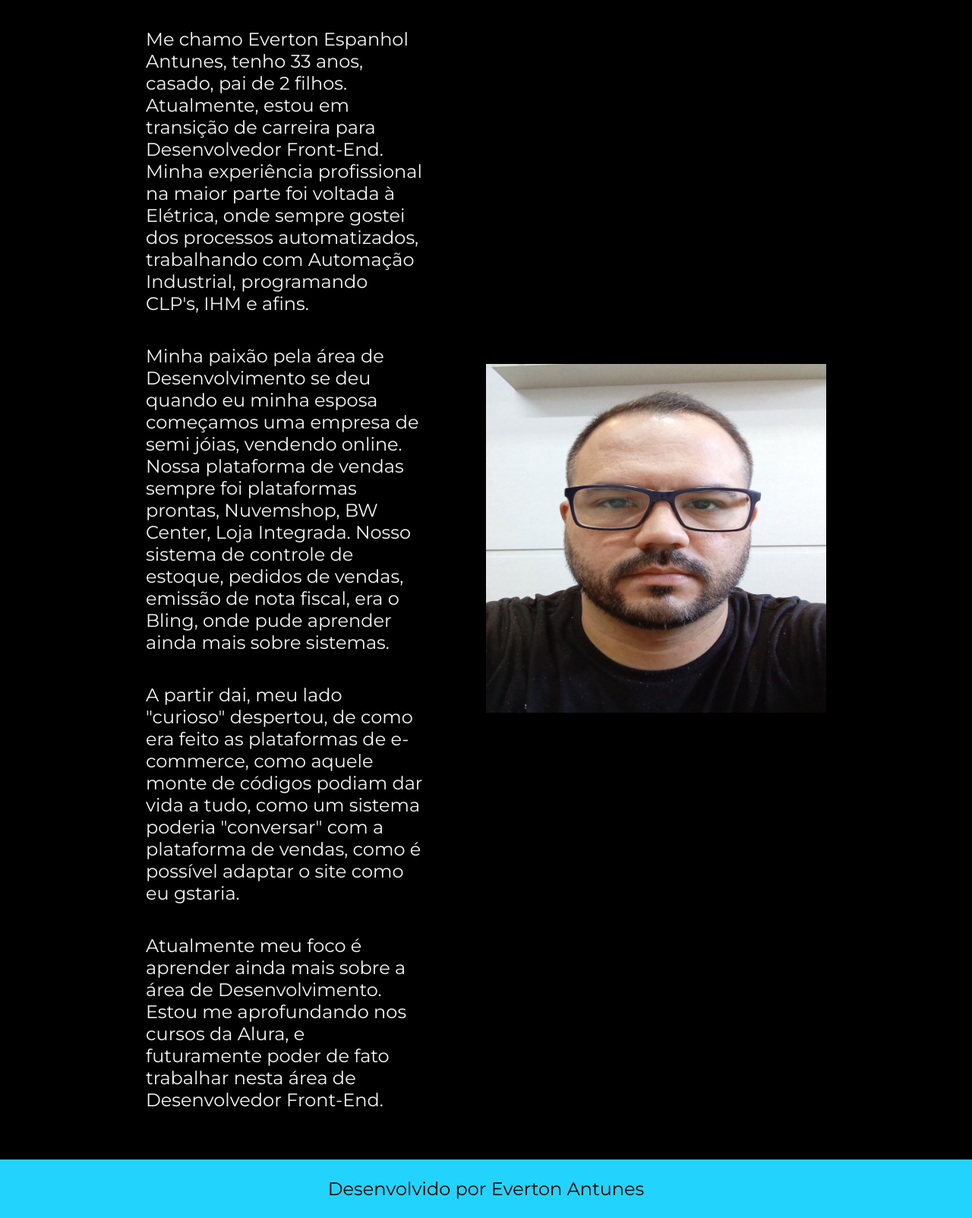
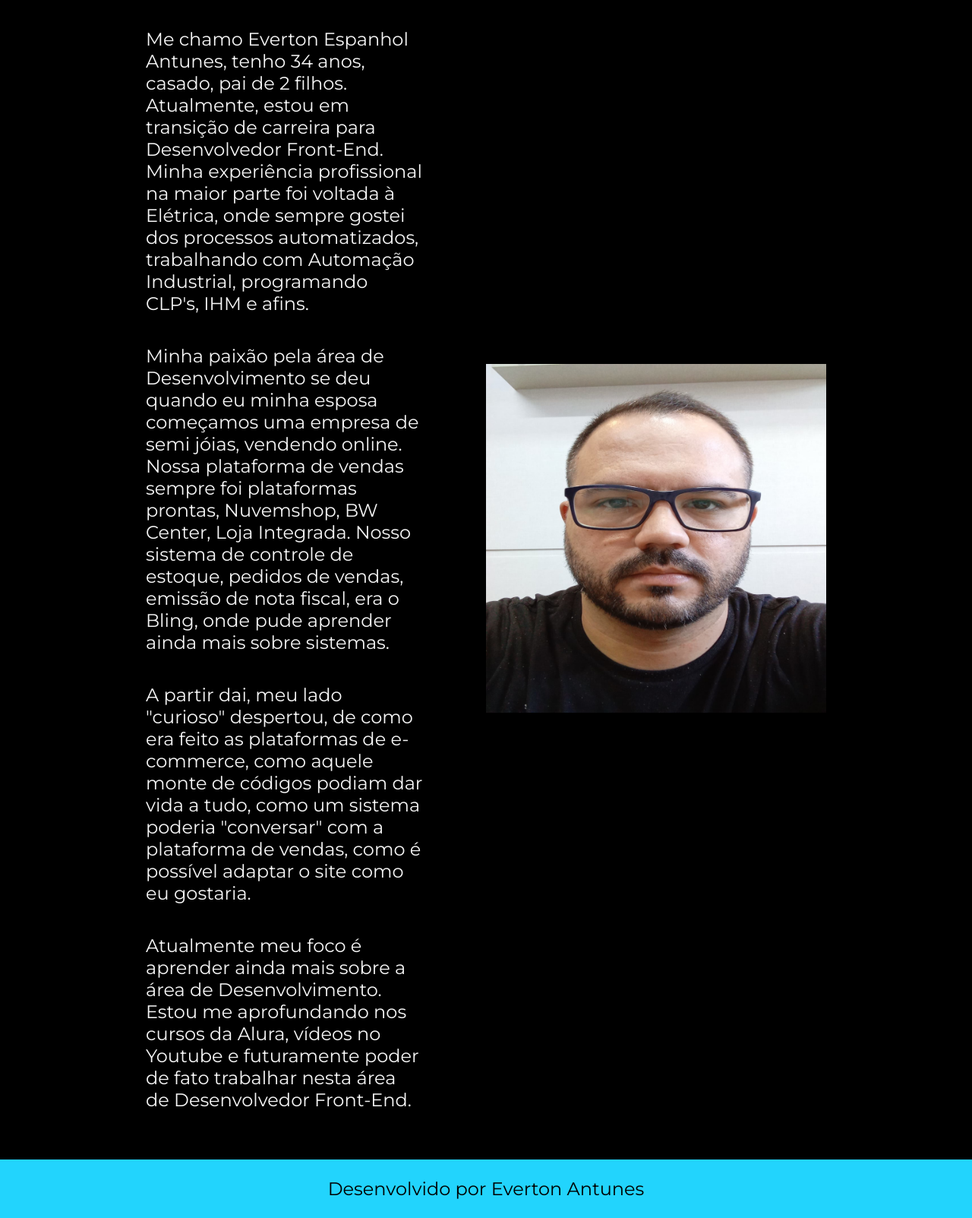
Before and after one commit to EAntunesDEV/portfolio, a plain HTML site: page about.html in a window 1280 px wide. Shown: the part 164-1767 px from the top of the page at 76% size. Drawn offline with Linux system fonts and the light colour scheme.

Commit message:
alteração textos

```diff
--- a/about.html
+++ b/about.html
@@ -17,16 +17,16 @@
    <main class="apresentacao">
         <section class="apresentacao__conteudo">
             <h1 class="apresentacao__conteudo__titulo">Sobre mim</h1>
-            <p class="apresentacao__conteudo__texto"> Me chamo Everton Espanhol Antunes, tenho 33 anos, casado, pai de 2 filhos. Atualmente, estou em transição de carreira para Desenvolvedor Front-End. Minha experiência profissional na maior parte foi voltada à  Elétrica, onde sempre gostei dos processos automatizados, trabalhando com Automação Industrial, programando CLP's, IHM e afins.
+            <p class="apresentacao__conteudo__texto"> Me chamo Everton Espanhol Antunes, tenho 34 anos, casado, pai de 2 filhos. Atualmente, estou em transição de carreira para Desenvolvedor Front-End. Minha experiência profissional na maior parte foi voltada à  Elétrica, onde sempre gostei dos processos automatizados, trabalhando com Automação Industrial, programando CLP's, IHM e afins.
             </p>
             <p class="apresentacao__conteudo__texto">Minha paixão pela área de  Desenvolvimento se deu quando eu minha esposa começamos uma empresa de semi jóias, vendendo online.
                 Nossa plataforma de vendas sempre foi plataformas prontas, Nuvemshop, BW Center, Loja Integrada. Nosso sistema de controle de estoque, pedidos de vendas, emissão de nota fiscal, era o Bling, onde pude aprender ainda mais sobre sistemas.
             </p>
             <p class="apresentacao__conteudo__texto">
-                A partir dai, meu lado "curioso" despertou, de como era feito as plataformas de e-commerce, como aquele monte de códigos podiam dar vida a tudo, como um sistema poderia "conversar" com a plataforma de vendas, como é possível adaptar o site como eu gstaria.
+                A partir dai, meu lado "curioso" despertou, de como era feito as plataformas de e-commerce, como aquele monte de códigos podiam dar vida a tudo, como um sistema poderia "conversar" com a plataforma de vendas, como é possível adaptar o site como eu gostaria.
             </p>
             <p class="apresentacao__conteudo__texto">
-                Atualmente meu foco é aprender ainda mais sobre a área de Desenvolvimento. Estou me aprofundando nos cursos da Alura, e futuramente poder de fato trabalhar nesta área de Desenvolvedor Front-End.
+                Atualmente meu foco é aprender ainda mais sobre a área de Desenvolvimento. Estou me aprofundando nos cursos da Alura, vídeos no Youtube e futuramente poder de fato trabalhar nesta área de Desenvolvedor Front-End.
             </p>
         </section>
         <img class="apresentacao__imagem" src="imagens/everton.png" alt="">
--- a/styles/style.css
+++ b/styles/style.css
@@ -39,6 +39,10 @@ body {
     font-weight: 600;
     color: var(--cor-terciaria);
     text-decoration: none;
+}
+
+.cabecalho__menu__link:hover {
+    color: #1baccd;
 }
 
 .apresentacao {
```
